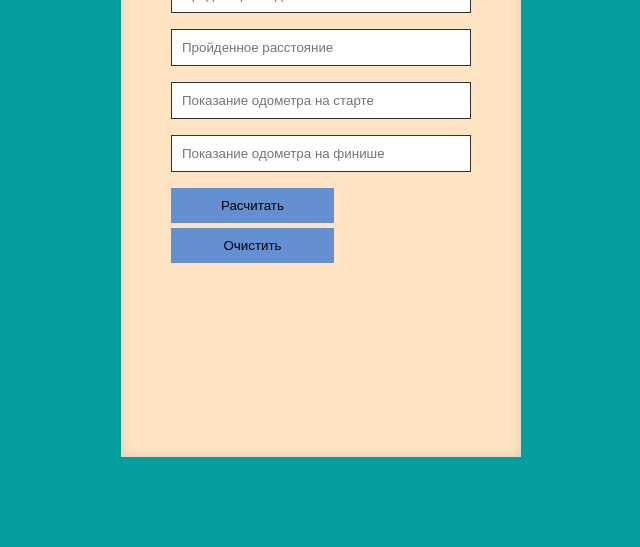
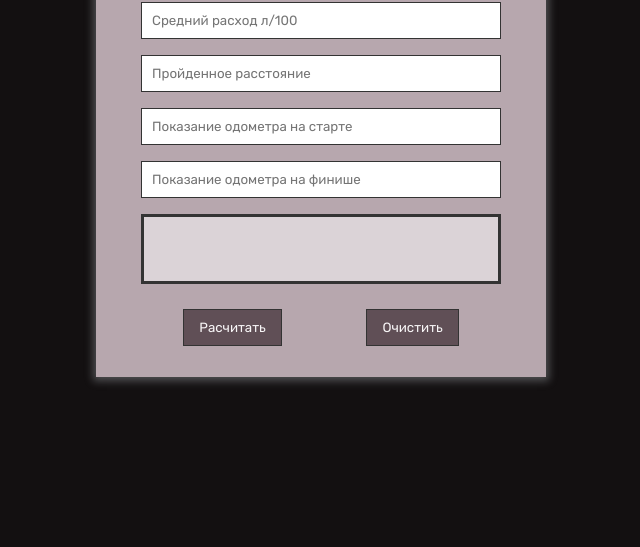
Before and after one commit to Savorob/fuelCalck, a plain HTML site: page index.html in a window 1280 px wide. Shown: the part 253-800 px from the top of the page, without its empty margins (319-959 px from the left). Drawn offline with Linux system fonts and the light colour scheme.

Commit message:
modify improved view

```diff
--- a/index.html
+++ b/index.html
@@ -7,6 +7,14 @@
     <title>Калькулятор расхода топлива</title>
     <link rel="shortcut icon" href="images/icon.png" />
     <link rel="stylesheet" href="css/style.min.css" />
+    <link rel="preconnect" href="https://fonts.googleapis.com" />
+    <link rel="preconnect" href="https://fonts.gstatic.com" crossorigin />
+    <link rel="preconnect" href="https://fonts.googleapis.com" />
+    <link rel="preconnect" href="https://fonts.gstatic.com" crossorigin />
+    <link
+      href="https://fonts.googleapis.com/css2?family=Rubik&display=swap"
+      rel="stylesheet"
+    />
   </head>
   <body>
     <article class="container">
@@ -17,7 +25,7 @@
             <input
               step="any"
               id="average-flow"
-              type="number"
+              type="search"
               class="form__input"
               placeholder="Средний расход л/100"
             />
@@ -25,7 +33,7 @@
           <p>
             <input
               id="distance"
-              type="number"
+              type="search"
               class="form__input"
               placeholder="Пройденное расстояние"
             />
@@ -33,7 +41,7 @@
           <p>
             <input
               id="distance-start"
-              type="number"
+              type="search"
               class="form__input"
               placeholder="Показание одометра на старте"
             />
@@ -41,14 +49,16 @@
           <p>
             <input
               id="distance-finish"
-              type="number"
+              type="search"
               class="form__input"
               placeholder="Показание одометра на финише"
             />
           </p>
-          <button id="calck-btn" class="form__btn-calck">Расчитать</button>
-          <button id="clear-btn" class="form__btn-clear">Очистить</button>
-          <p id="result" class="form__result"></p>
+          <div id="result" class="form__result"></div>
+          <div class="form__btns">
+            <button id="calck-btn" class="form__btns-button">Расчитать</button>
+            <button id="clear-btn" class="form__btns-button">Очистить</button>
+          </div>
         </form>
       </div>
     </article>
--- a/scss/style.scss
+++ b/scss/style.scss
@@ -1,58 +1,75 @@
 * {
   box-sizing: border-box;
+  font-family: "Rubik", sans-serif;
 }
 body {
-  background-color: rgb(21, 21, 72);
+  background-color: rgb(19, 16, 17);
   margin: 0;
 
   min-height: 100vh;
   display: flex;
   justify-content: center;
   align-items: center;
-  background-color: rgb(4, 158, 158);
 }
 
 .container {
-  width: 400px;
-  height: 700px;
-  padding: 40px 0;
+  width: 450px;
+  height: 500px;
+  padding: 20px 0px;
+  @media (max-width: (576px)) {
+    width: 350px;
+    height: 700px;
+  }
   .form-box {
     display: flex;
     align-items: center;
     height: 100%;
-    background-color: bisque;
-    -webkit-box-shadow: 0px 0px 10px 2px rgba(107, 134, 154, 0.2) inset;
-    -moz-box-shadow: 0px 0px 10px 2px rgba(107, 134, 154, 0.2) inset;
-    box-shadow: 0px 0px 10px 2px rgba(107, 134, 154, 0.2) inset;
+    background-color: #b7a7ae;
+    -webkit-box-shadow: 0px 1px 8px 3px rgba(195, 201, 206, 0.35);
+    -moz-box-shadow: 0px 1px 8px 3px rgba(195, 201, 206, 0.35);
+    box-shadow: 0px 1px 8px 3px rgba(195, 201, 206, 0.35);
     .form {
       width: 100%;
-      padding: 50px;
+      padding: 45px;
       font-size: 16px;
+      &__title {
+        text-align: center;
+      }
       &__input {
         width: 100%;
         padding: 10px;
         border: 1px solid #333;
+        @media (max-width: (576px)) {
+          padding: 15px;
+        }
       }
-      &__btn {
-        &-clear {
-          border: none;
+      &__btns {
+        display: flex;
+        justify-content: space-around;
+        @media (max-width: (576px)) {
+          display: flex;
+          flex-direction: column;
+        }
+        &-button {
           cursor: pointer;
-          background-color: rgb(100, 143, 208);
-          padding: 10px 52.5px;
-        }
-        &-calck {
-          border: none;
-          cursor: pointer;
-          background-color: rgb(100, 143, 208);
-          padding: 10px 50px;
-          margin-bottom: 5px;
+          padding: 10px 15px;
+          border: 1px solid #333;
+          background-color: #604f56;
+          color: #f8f6f7;
+          margin: 5px;
         }
       }
       &__result {
+        width: auto;
+        height: 70px;
         font-size: 50px;
         text-align: center;
-        padding-top: 15px;
-        color: tomato;
+        border: #333 solid;
+        background-color: #dbd3d7;
+        margin-bottom: 20px;
+        @media (max-width: (576px)) {
+          margin-top: 10px;
+        }
       }
     }
   }
```
Also changed, not shown: css/style.min.css.
